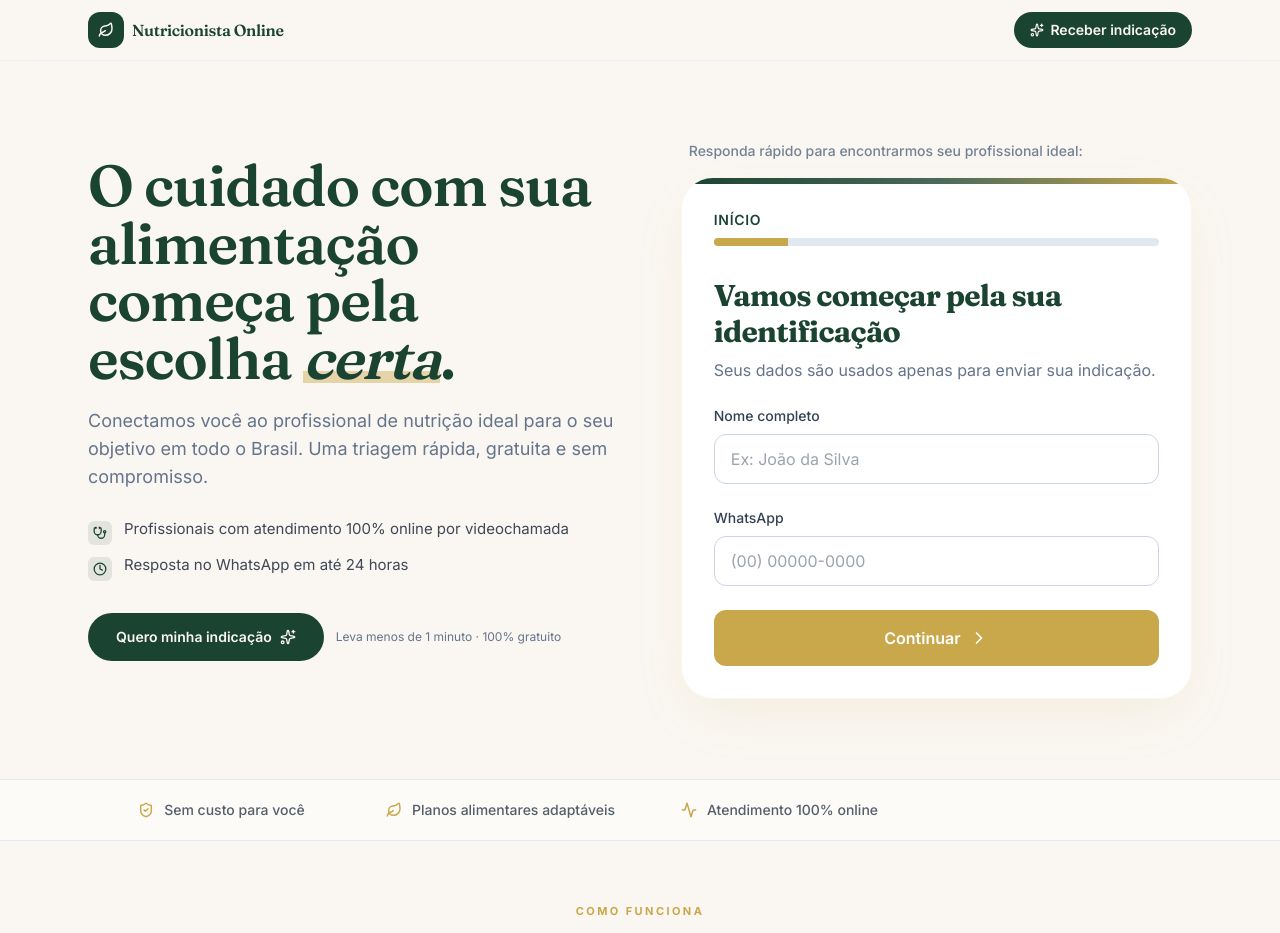
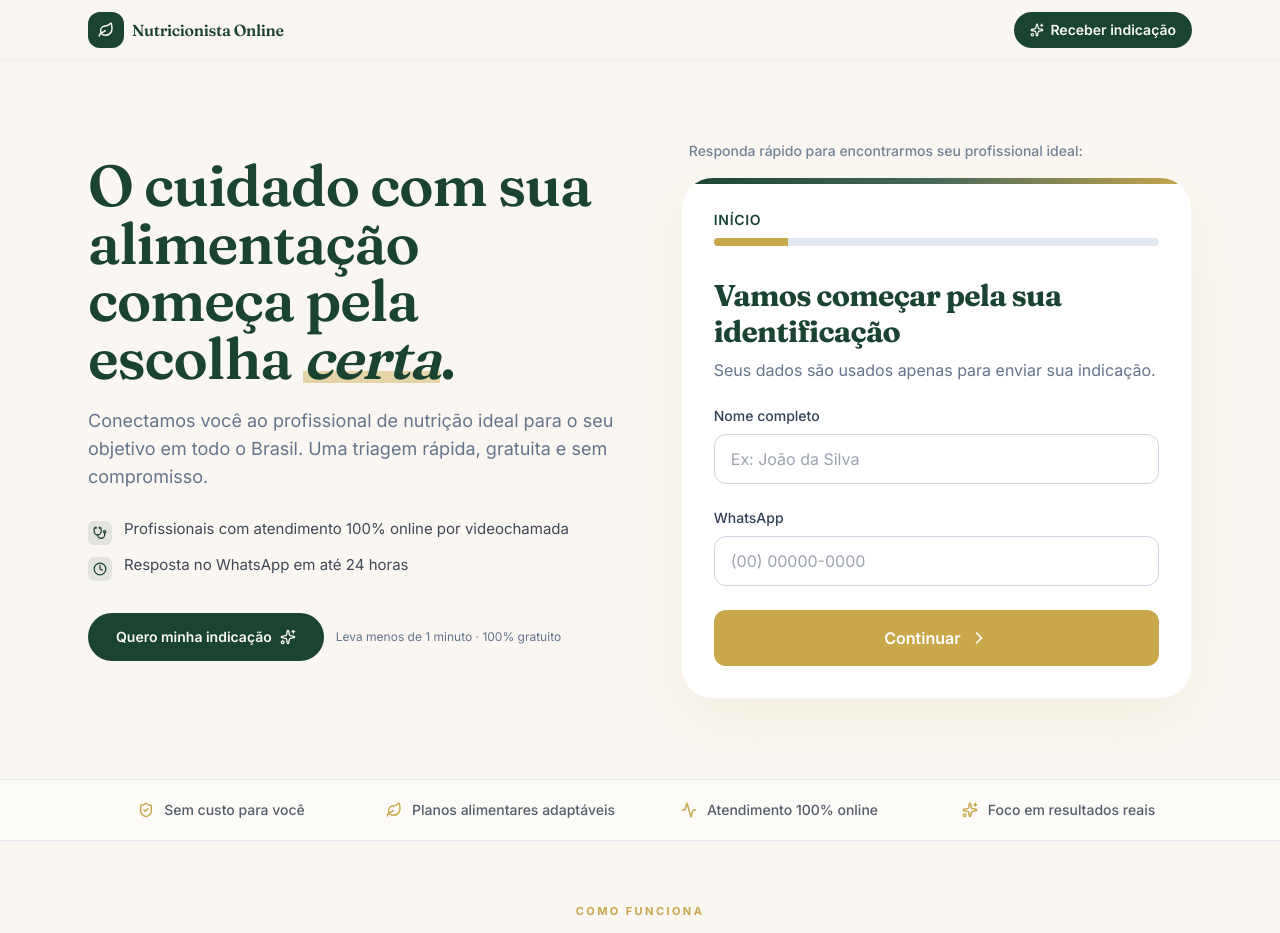
Before and after one commit to viniciusbritothiagoalves-tech/Nutricionista-Online, a React (Vite) app: page / in a window 1280 px wide. Shown: the top 933 px of the page. Built offline with nearby package versions, Linux system fonts and the light colour scheme.

Commit message:
adicionar beneficio

```diff
--- a/src/pages/Public/Landing.jsx
+++ b/src/pages/Public/Landing.jsx
@@ -200,6 +200,7 @@ function TrustStrip() {
     { icon: ShieldCheck, t: "Sem custo para você" },
     { icon: Leaf, t: "Planos alimentares adaptáveis" },
     { icon: Activity, t: "Atendimento 100% online" },
+    { icon: Sparkles, t: "Foco em resultados reais" },
   ];
   return (
     <section className="border-y border-border bg-card/50">
```
